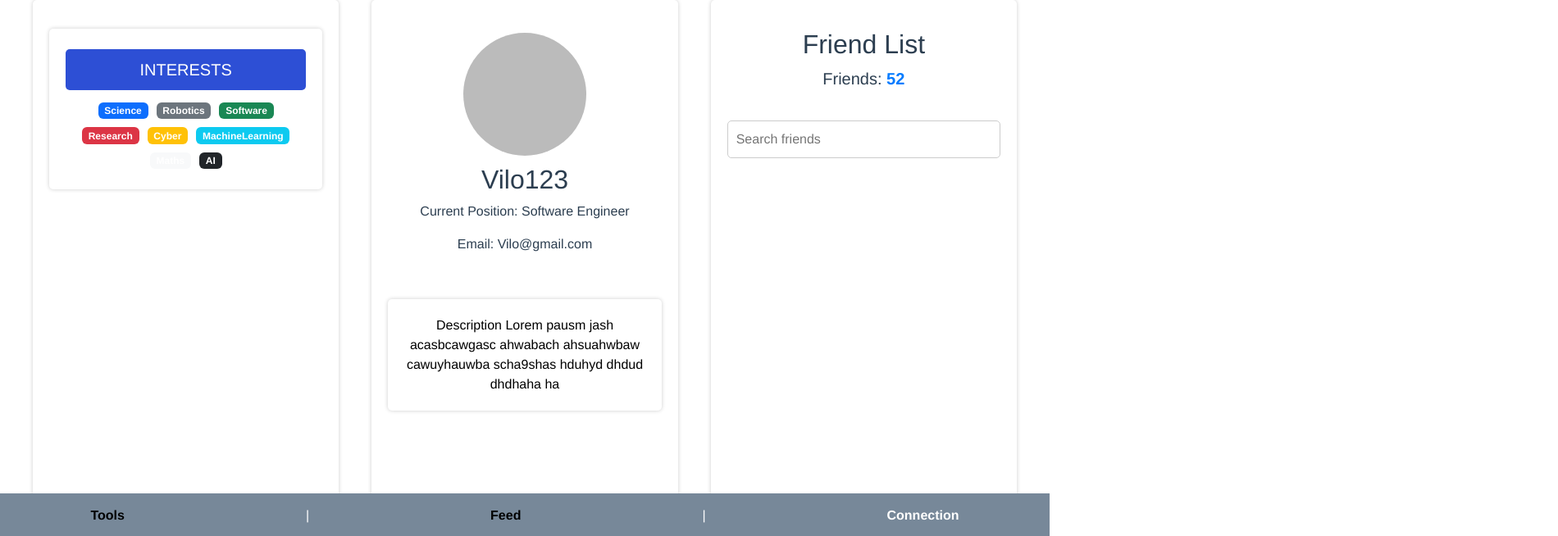
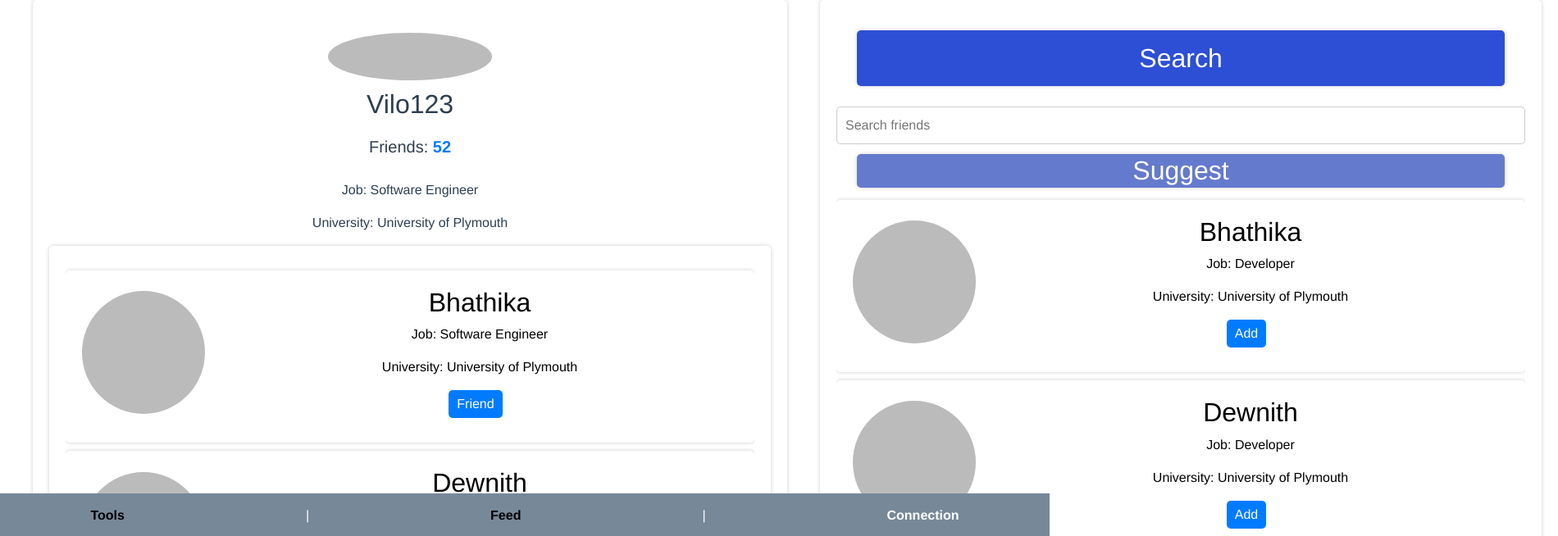
Before and after one commit to bhathiknk/socialmedia-webapp, a Vue app: page /connection in a window 1280 px wide. Shown: the part 144-798 px from the top of the page at 82% size, 1900 px wide, since content can reach past the window. Built offline with nearby package versions, Linux system fonts and the light colour scheme.

Commit message:
add new UI to connection page

```diff
--- a/src/views/Connection.vue
+++ b/src/views/Connection.vue
@@ -1,43 +1,150 @@
 <template>
   <div class="feed">
     <h1>This is an about Connection page. Under maintenance by @Vilochana Dont do any changes..</h1>
-
-
-
     <div class="all-body">
       <div class="grid-container">
-      <div class="grid-item">
-                <div class="interests">
-                  <div class="interests-head-tp"> INTERESTS</div>
-                    <span class="badge bg-primary">Science</span>
-                     <span class="badge bg-secondary">Robotics</span>
-                    <span class="badge bg-success">Software</span>
-                    <span class="badge bg-danger">Research</span>
-                    <span class="badge bg-warning">Cyber</span>
-                    <span class="badge bg-info">MachineLearning</span>
-                    <span class="badge bg-light">Maths</span>
-                    <span class="badge bg-dark">AI</span>
+        <div class="grid-item profile-container">
+          <div class="profile-dt"></div>
+          <div class="main-profile-photo"></div>
+          <div class="profile-details">
+            <h2>Vilo123</h2>
+
+            <div class="profile-friendList-head">
+              <p>Friends: <span class="friend-count">52</span></p>
+            </div>
+
+            <div class="job-university">
+              <p>Job: Software Engineer</p>
+              <p>University: University of Plymouth</p>
+            </div>
+
+           <div class="mid-grid">
+              <div class="scroll">
+
+                <div class="friendlist-friend">
+                  <div class="profile-card">
+                    <div class="profile-photo"></div>
+                    <div class="profile-details">
+                      <h2>Bhathika</h2>
+                      <div class="job-university">
+                        <p>Job: Software Engineer</p>
+                        <p>University: University of Plymouth</p>
+                      </div>
+                      <button class="add-button">Friend</button>
+                    </div>
                   </div>
                 </div>
 
-      <div class="grid-item profile-container">
-        <div class="profile-dt"></div>
+                <div class="friendlist-friend">
+                  <div class="profile-card">
                     <div class="profile-photo"></div>
                     <div class="profile-details">
-          <h2>Vilo123</h2>
-          <p>Current Position: Software Engineer</p>
-          <p>Email: Vilo@gmail.com</p>
-          <div class="bio">
-                Description Lorem pausm jash acasbcawgasc  ahwabach ahsuahwbaw cawuyhauwba scha9shas hduhyd dhdud dhdhaha  ha
+                      <h2>Dewnith</h2>
+                      <div class="job-university">
+                        <p>Job: Software Engineer</p>
+                        <p>University: University of Plymouth</p>
+                      </div>
+                      <button class="add-button">Friend</button>
+                    </div>
+                  </div>
+                </div>
+
+                <div class="friendlist-friend">
+                  <div class="profile-card">
+                    <div class="profile-photo"></div>
+                    <div class="profile-details">
+                      <h2>Ranidhu</h2>
+                      <div class="job-university">
+                        <p>Job: Software Engineer</p>
+                        <p>University: University of Plymouth</p>
+                      </div>
+                      <button class="add-button">Friend</button>
+                    </div>
+                  </div>
+                </div>
+
+                <div class="friendlist-friend">
+                  <div class="profile-card">
+                    <div class="profile-photo"></div>
+                    <div class="profile-details">
+                      <h2>Tharaka</h2>
+                      <div class="job-university">
+                        <p>Job: Software Engineer</p>
+                        <p>University: University of Plymouth</p>
+                      </div>
+                      <button class="add-button">Friend</button>
+                    </div>
+                  </div>
+                </div>
+              </div>
            </div>
           </div>
         </div>
         <div class="grid-item friend-list">
           <div class="profile-friendList-head">
-          <h2>Friend List</h2>
-          <p>Friends: <span class="friend-count">52</span></p>
+            <h2 class="search-friend">Search</h2>
+            <!--<p>Friends: <span class="friend-count">59</span></p>-->
           </div>
           <input type="text" placeholder="Search friends" class="search-bar">
+          <h2 class="suggest-friend">Suggest</h2>
+          <div class="friend-list-container">
+          <div class="friendlist-friend">
+            <div class="profile-card">
+              <div class="profile-photo"></div>
+              <div class="profile-details">
+                <h2>Bhathika</h2>
+                <div class="job-university">
+                  <p>Job: Developer</p>
+                  <p>University: University of Plymouth</p>
+                </div>
+                <button class="add-button">Add</button>
+              </div>
+            </div>
+          </div>
+
+          <div class="friendlist-friend">
+            <div class="profile-card">
+              <div class="profile-photo"></div>
+              <div class="profile-details">
+                <h2>Dewnith</h2>
+                <div class="job-university">
+                  <p>Job: Developer</p>
+                  <p>University: University of Plymouth</p>
+                </div>
+                <button class="add-button">Add</button>
+              </div>
+            </div>
+          </div>
+
+          <div class="friendlist-friend">
+            <div class="profile-card">
+              <div class="profile-photo"></div>
+              <div class="profile-details">
+                <h2>Ranidhu</h2>
+                <div class="job-university">
+                  <p>Job: Developer</p>
+                  <p>University: University of Plymouth</p>
+                </div>
+                <button class="add-button">Add</button>
+              </div>
+            </div>
+          </div>
+
+          <div class="friendlist-friend">
+            <div class="profile-card">
+              <div class="profile-photo"></div>
+              <div class="profile-details">
+                <h2>Tharaka</h2>
+                <div class="job-university">
+                  <p>Job: Developer</p>
+                  <p>University: University of Plymouth</p>
+                </div>
+                <button class="add-button">Add</button>
+              </div>
+            </div>
+          </div>
+          </div>
+
         </div>
       </div>
     </div>
@@ -73,8 +180,8 @@ export default {
   flex: 1;
   display: flex;
   justify-content: space-between;
-  height: 100vh; /* Adjust this if needed */
-  margin: 20px; /* Add margin for spacing */
+  height: 100vh;
+  margin: 20px;
   margin-bottom: 100px;
   margin-top: 20px;
 }
@@ -84,9 +191,8 @@ export default {
   text-align: center;
   padding: 20px;
   border-radius: 5px;
-  margin: 20px; /* Add margin for spacing */
+  margin: 20px;
   box-shadow: 0 0 5px rgba(0, 0, 0, 0.2);
-
 }
 
 .profile-container {
@@ -95,13 +201,14 @@ export default {
   align-items: center;
 }
 
-.profile-photo {
-  width: 150px; /* Adjust the width */
-  height: 150px; /* Adjust the height */
-  background-color: #bbb; /* Placeholder color */
+.main-profile-photo {
+  width: 200px;
+  height: 200px;
+  background-color: #bbb;
   border-radius: 50%;
   margin-bottom: 10px;
   margin-top: 20px;
+
 }
 
 .friend-list {
@@ -112,7 +219,7 @@ export default {
 
 .friend-count {
   font-weight: bold;
-  color: #007bff; /* Adjust color as needed */
+  color: #007bff;
 }
 
 .search-bar {
@@ -121,62 +228,228 @@ export default {
   margin-top: 10px;
 }
 
-.interests{
+.job-university {
+  text-align: center;
+  margin-bottom: 10px;
+}
+
+.friendlist-friend {
   max-width: 990px;
   margin: 0 auto;
   padding: 20px;
   border-radius: 5px;
-  margin-top: 15px;
-  margin-bottom: 20px;
-  color: #ffffff;
+  margin-top: 10px;
+  margin-bottom: 10px;
+  color: #000000;
   box-shadow: 0 0 5px rgba(0, 0, 0, 0.2);
 }
 
-.interests-head-tp{
+.profile-friendList-head {
   max-width: 990px;
   margin: 0 auto;
   padding: 10px;
   border-radius: 5px;
   margin-top: 5px;
   font-size: 20px;
-  margin-bottom: 10px;
-  color: #ffffff;
-  background-color: #2d4fd5;
+}
+
+
+.scroll {
+  max-height: 100px; /*  maximum height for the scrollable area (default 500px) */
+  overflow-y: scroll;
+  scroll-behavior: smooth;
 
 }
 
-.badge {
-  display: inline-block;
-  padding: 10px; /* Adjust padding to increase the badge size */
-  margin: 5px; /* Adjust margin to add space between badges */
-  font-size: 14px; /* Adjust font size to increase the text size */
-  border-radius: 5px; /* Adjust border-radius for rounded corners */
-}
 
-.badge:hover{
-  box-shadow: 0 8px 16px 0 rgba(0,0,0,0.2), 0 6px 20px 0 rgba(0,0,0,0.19);
-  transition: 0.8s;
+.search-friend{
+  max-width: 990px;
+  width: 790px;
+  margin: 0 auto;
+  padding: 15px;
+  border-radius: 5px;
+  margin-top: 2px;
+  margin-bottom: 5px;
+  background-color: rgb(45, 79, 213);
+  color: #ffffff;
+  box-shadow: 0 0 5px rgba(0, 0, 0, 0.2);
 
 }
 
-.bio{
-  ax-width: 990px;
+.suggest-friend{
+  max-width: 990px;
+  width: 790px;
   margin: 0 auto;
-  padding: 20px;
+  padding: 1px;
   border-radius: 5px;
-  margin-top: 55px;
-  margin-bottom: 20px;
-  color: #000000;
+  margin-top: 2px;
+  margin-bottom: 5px;
+  background-color: rgb(100, 122, 204);
+  color: #ffffff;
   box-shadow: 0 0 5px rgba(0, 0, 0, 0.2);
 }
-.profile-friendList-head{
+
+.mid-grid{
+  flex: 1;
+  padding: 20px; /* Adjust the padding as needed */
+  border-radius: 5px;
+  width: auto;
+  margin-top: 10px;
+  box-shadow: 0 0 5px rgba(0, 0, 0, 0.2);
+}
+
+
+
+.friend-list {
+  display: flex;
+  flex-direction: column;
+  align-items: center;
+}
+
+.friend-list-container {
+  max-height: 1000px; /* Adjust the maximum height as needed */
+  overflow-y: auto;
+  scrollbar-width: thin;
+  scrollbar-color: #007bff #f2f2f2;
+}
+
+.friend-list-container::-webkit-scrollbar {
+  width: 9px;
+}
+
+.friend-list-container::-webkit-scrollbar-thumb {
+  background-color: #007bff;
+}
+
+.friend-list-container::-webkit-scrollbar-track {
+  background-color: #f2f2f2;
+}
+
+
+.profile-card {
+  display: flex;
+  align-items: center;
+  margin-bottom: 10px;
   max-width: 990px;
-  margin: 0 auto;
-  padding: 10px;
-  border-radius: 5px;
-  margin-top: 5px;
-  font-size: 20px;
+  width: 800px;
+
 
 }
 
+.profile-card .profile-photo {
+  width: 150px;
+  height: 150px;
+  background-color: #bbb;
+  border-radius: 50%;
+  margin-right: 20px;
+}
+
+.profile-card .profile-details {
+  flex-grow: 1;
+}
+
+.profile-card .job-university {
+  margin-bottom: 10px;
+}
+
+.profile-card .add-button {
+  background-color: #007bff;
+  color: #fff;
+  padding: 5px 10px;
+  border: none;
+  border-radius: 5px;
+  cursor: pointer;
+
+}
+
+.profile-card .add-button:hover {
+  transition: 0.8s;
+  background-color: #dc3545;
+  color: #f2f2f2;
+  box-shadow: 0 8px 16px 0 rgba(0,0,0,0.2), 0 6px 20px 0 rgba(0,0,0,0.19);
+
+}
+
+
+/* Media Query for Tablet */
+@media only screen and (max-width: 768px) {
+  .grid-container {
+    flex-direction: column;
+    align-items: center;
+  }
+
+  .grid-item {
+    width: 100%;
+    margin: 10px 0;
+  }
+
+  .mid-grid,
+  .friend-list {
+    width: 100%;
+  }
+
+  .profile-container {
+    text-align: center;
+  }
+
+  .main-profile-photo {
+    margin-top: 10px;
+  }
+
+  .search-bar {
+    width: 100%;
+  }
+
+  .friendlist-friend {
+    width: 100%;
+  }
+
+  .profile-card {
+    width: 100%;
+  }
+
+  .profile-card .profile-photo {
+    width: 100px;
+    height: 100px;
+    margin-right: 10px;
+  }
+
+  .profile-card .profile-details {
+    flex-grow: 1;
+  }
+
+  .search-friend,
+  .suggest-friend {
+    width: 100%;
+  }
+}
+
+/* Media Query for Mobile */
+@media only screen and (max-width: 480px) {
+  .main-profile-photo {
+    width: 150px;
+    height: 150px;
+  }
+
+  .profile-card .profile-photo {
+    width: 80px;
+    height: 80px;
+    margin-right: 10px;
+  }
+
+  .profile-card {
+    width: 100%;
+  }
+
+  .search-friend,
+  .suggest-friend {
+    width: 100%;
+    margin: 0 auto;
+  }
+}
+
+
+
+
+
 </style>
```
Lines whose indentation alone changed are shown as unchanged.
